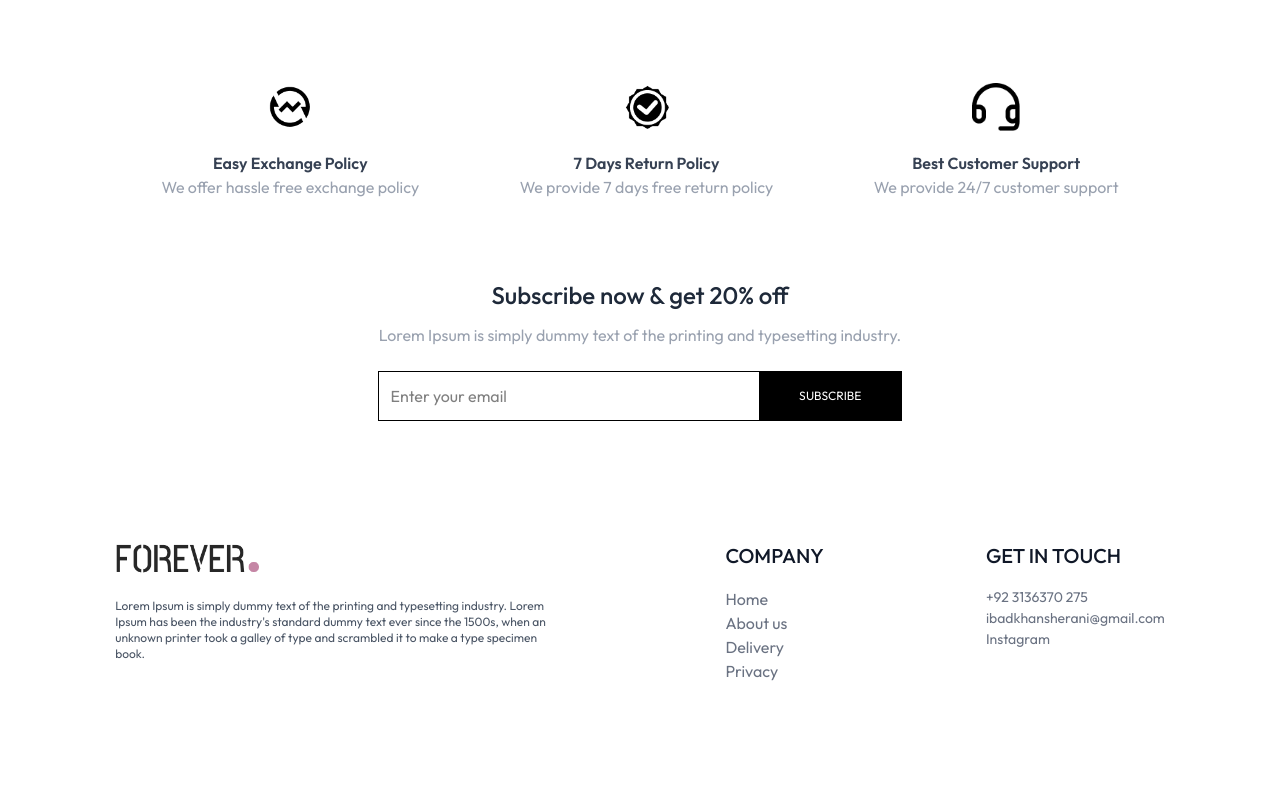
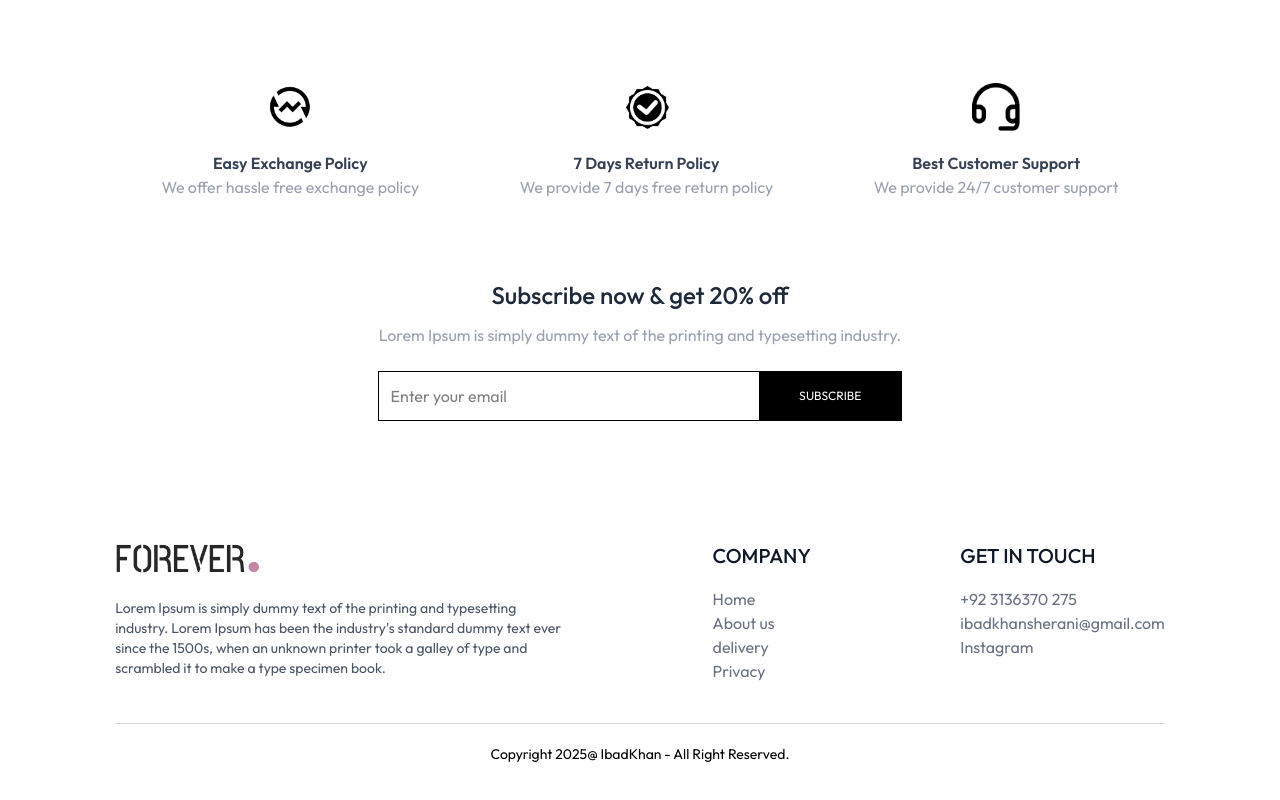
Before and after one commit to IbadKhan578/Full-Stack-Ecommerce-Website, a React (Vite) app in the folder frontend/: page / in a window 1280 px wide. Shown: the part 1826-2626 px from the top of the page. Built offline with nearby package versions, Linux system fonts and the light colour scheme.

Commit message:
Added animation on scroll using AOS

```diff
--- a/frontend/package.json
+++ b/frontend/package.json
@@ -11,6 +11,7 @@
   },
   "dependencies": {
     "@tailwindcss/vite": "^4.1.11",
+    "aos": "^2.3.4",
     "react": "^19.1.0",
     "react-dom": "^19.1.0",
     "react-router-dom": "^7.6.3",
--- a/frontend/src/App.jsx
+++ b/frontend/src/App.jsx
@@ -1,4 +1,4 @@
-import React from 'react'
+import React, { useEffect } from 'react'
 import {Routes,Route} from 'react-router-dom';
 import Home from './pages/Home';
 import Collection from './pages/Collection'
@@ -10,9 +10,23 @@ import Login from './pages/Login';
 import PlaceOrder from './pages/PlaceOrder';
 import Orders from './pages/Orders';
 import Navbar from './components/Navbar';
+import AOS from 'aos';
+import 'aos/dist/aos.css'; // Import AOS styles
+
+const App = () => {
+useEffect(()=>{
+  AOS.init(
+    {
+      duration:1000,
+      once:false,
+        mirror: true, // 👈 this adds reverse scroll effect
+
+    }
+  )
+
+},[])
 
 
-const App = () => {
   return (
     <div className='px-4 sm:px-[5vw]  md:px-[7vw] lg:px-[9vw]'>
       <Navbar />
--- a/frontend/src/components/BestSeller.jsx
+++ b/frontend/src/components/BestSeller.jsx
@@ -16,7 +16,7 @@ function BestSeller() {
 
   return (
     <div className='my-10'>
-        <div className='text-center py-8 text-3xl'>
+        <div  data-aos="zoom-in-up"  className='text-center py-8 text-3xl'>
          <SectionTitle text1={"BEST"} text2={"SELLERS"} />
         <p className="w-3/4 m-auto text-xs  sm:text-sm md:text-base text-gray-600">
           Lorem Ipsum is simply dummy text of the printing and typesetting
@@ -25,7 +25,7 @@ function BestSeller() {
         </div>
 
         {/* redering best seller product  */}
-        <div className="grid grid-cols-2 sm:grid-cols-3 md:grid-cols-4 lg:grid-cols-5 gap-4 gap-y-6">
+        <div  data-aos="zoom-in-up"  className="grid grid-cols-2 sm:grid-cols-3 md:grid-cols-4 lg:grid-cols-5 gap-4 gap-y-6">
         {
             bestSeller.map((item,index)=>(
                 <Productitem key={index} id={item._id} image={item.image} name={item.name} price={item.price}/>
--- /dev/null
+++ b/frontend/src/components/CopyRight.jsx
@@ -0,0 +1,14 @@
+import React from 'react'
+
+function CopyRight() {
+  return (
+    <div className='w-full'>
+        <hr className='border-gray-300 mt-10' />
+        <div className='my-5 text-center'>
+            <p className='text-xs sm:text-sm'>Copyright 2025@ IbadKhan - All Right Reserved.</p>
+        </div>
+    </div>
+  )
+}
+
+export default CopyRight
--- a/frontend/src/components/Footer.jsx
+++ b/frontend/src/components/Footer.jsx
@@ -1,32 +1,35 @@
 import React from 'react'
 import { assets } from '../assets/assets'
+import { Navigate, useNavigate } from 'react-router-dom'
 
 function Footer() {
+    const Navigate = useNavigate()
   return (
-    <div className=' flex flex-col sm:flex-row justify-between gap-14 my-20 sm:my-30'>
+    <div className=' flex flex-col sm:flex-row justify-between gap-14 mt-20 sm:mt-30'>
         <div className=' '>
-            <img className='w-36 cursor-pointer' src={assets.logo} alt="" />
-            <p className=' max-w-md flex-1  text-xs  mt-4 text-gray-600'>
+            <img onClick={()=> Navigate('/')}className='w-36 cursor-pointer' src={assets.logo} alt="" />
+            <p className=' max-w-md flex-1  text-xs sm:text-sm  mt-4 text-gray-600'>
                 Lorem Ipsum is simply dummy text of the printing and typesetting industry. Lorem Ipsum has been the industry's standard dummy text ever since the 1500s, when an unknown printer took a galley of type and scrambled it to make a type specimen book.
             </p>
         </div>
 
         <div>
             <p className='text-gray-900 font-medium  text-[20px]'>COMPANY</p>
-            <div className='mt-4 '>
-                <p className='text-gray-500 text-[14px] cursor-pointer  sm:text-base'>Home</p>
-                <p className='text-gray-500 text-[14px] cursor-pointer sm:text-base'>About us</p>
-                <p className='text-gray-500 text-[14px] cursor-pointer sm:text-base'>Delivery </p>
-                <p className='text-gray-500 text-[14px] cursor-pointer sm:text-base'>Privacy</p>
+            <div className='mt-4 flex flex-col text-gray-500 '>
+                <a className='text-[14px] cursor-pointer sm:text-base'href="#">Home</a>
+                <a className='text-[14px] cursor-pointer sm:text-base'onClick={()=>Navigate('/about')}>About us</a>
+                <a className='text-[14px] cursor-pointer sm:text-base'href="">delivery</a>
+                <a className='text-[14px] cursor-pointer sm:text-base'href="">Privacy</a>
+
             </div>
 
         </div>
         <div>
             <p className='text-gray-900 font-medium  text-[20px]'>GET IN TOUCH</p>
             <div className='flex flex-col mt-4 text-gray-500'>
-            <a className='text-[14px]' href="#">+92 3136370 275</a>
-            <a className='text-[14px]' href="#">ibadkhansherani@gmail.com</a>
-            <a className='text-[14px]' href="#">Instagram</a>
+            <a className='text-[14px] sm:text-base' href="#">+92 3136370 275</a>
+            <a className='text-[14px] sm:text-base' href="#">ibadkhansherani@gmail.com</a>
+            <a className='text-[14px] sm:text-base' href="#">Instagram</a>
             </div>
         </div>
 
--- a/frontend/src/components/Hero.jsx
+++ b/frontend/src/components/Hero.jsx
@@ -3,7 +3,7 @@ import { assets } from '../assets/assets'
 
 function Hero() {
   return (
-    <div className='flex flex-col sm:flex-row border border-gray-400'>
+    <div data-aos="zoom-in-up" className='flex flex-col sm:flex-row border border-gray-400'>
         {/* hero left  */}
         <div className='w-full sm:w-1/2 flex  items-center justify-center py-10 sm:py-0'>
         <div className='text-[#414141]'>
--- a/frontend/src/components/LatestCollection.jsx
+++ b/frontend/src/components/LatestCollection.jsx
@@ -19,7 +19,7 @@ const LatestCollection = () => {
         </p>
       </div>
       {/* redering products */}
-      <div className="grid grid-cols-2 sm:grid-cols-3 md:grid-cols-4 lg:grid-cols-5 gap-4 gap-y-6">
+      <div    className="grid grid-cols-2 sm:grid-cols-3 md:grid-cols-4 lg:grid-cols-5 gap-4 gap-y-6">
         {
             latestCollection.map((item,index)=>(
                 <Productitem key={index} id={item._id} image={item.image} name={item.name} price={item.price}/>
--- a/frontend/src/components/NewLetterBox.jsx
+++ b/frontend/src/components/NewLetterBox.jsx
@@ -2,7 +2,7 @@ import React from 'react'
 
 function NewLetterBox() {
   return (
-    <div  className='text-center'>
+    <div data-aos="fade-up-right"  className='text-center'>
         <p className='text-2xl font-medium text-gray-800'>Subscribe now & get 20% off</p>
         <p className='text-gray-400 mt-3'>
             Lorem Ipsum is simply dummy text of the printing and typesetting industry.
--- a/frontend/src/components/OurPolicy.jsx
+++ b/frontend/src/components/OurPolicy.jsx
@@ -3,7 +3,7 @@ import {assets} from '../assets/assets'
 
 function OurPolicy() {
   return (
-    <div className='flex flex-col sm:flex-row justify-around gap-12 sm:gap-2 text-center  py-20 text-xs  sm:text-sm md:text-base text-gray-700'  >
+    <div  data-aos="zoom-in-up"  className='flex flex-col sm:flex-row justify-around gap-12 sm:gap-2 text-center  py-20 text-xs  sm:text-sm md:text-base text-gray-700'  >
         <div>
             <img src={assets.exchange_icon} className='w-12 m-auto mb-5' alt="" />
         <p className='font-semibold'>Easy Exchange Policy</p>
--- a/frontend/src/components/Productitem.jsx
+++ b/frontend/src/components/Productitem.jsx
@@ -5,8 +5,8 @@ import { Link } from 'react-router-dom';
 function Productitem({id,image,name,price}) {
     let {currency} = useContext(shopContext);
   return (
-    <Link className='cursor-pointer text-gray-700' to={`/product/${id}`}>
-        <div className='overflow-hidden'>
+    <Link  className='cursor-pointer text-gray-700' to={`/product/${id}`}>
+        <div  data-aos="zoom-in-up"  className='overflow-hidden'>
             <img className='hover:scale-110 transition ease-in-out' src={image[0]} alt="" />
         </div>
         <p className='pt-3 pb-1 text-sm'>{name}</p>
--- a/frontend/src/pages/Home.jsx
+++ b/frontend/src/pages/Home.jsx
@@ -5,6 +5,7 @@ import BestSeller from '../components/BestSeller'
 import OurPolicy from '../components/OurPolicy'
 import NewLetterBox from '../components/NewLetterBox'
 import Footer from '../components/Footer'
+import CopyRight from '../components/CopyRight'
 
 const Home = () => {
   return (
@@ -15,6 +16,7 @@ const Home = () => {
     <OurPolicy />
     <NewLetterBox />
     <Footer />
+    <CopyRight />
 
     </>
   )
```
Also changed, not shown: 1 other file (tests, documents, lock files or other folders).
